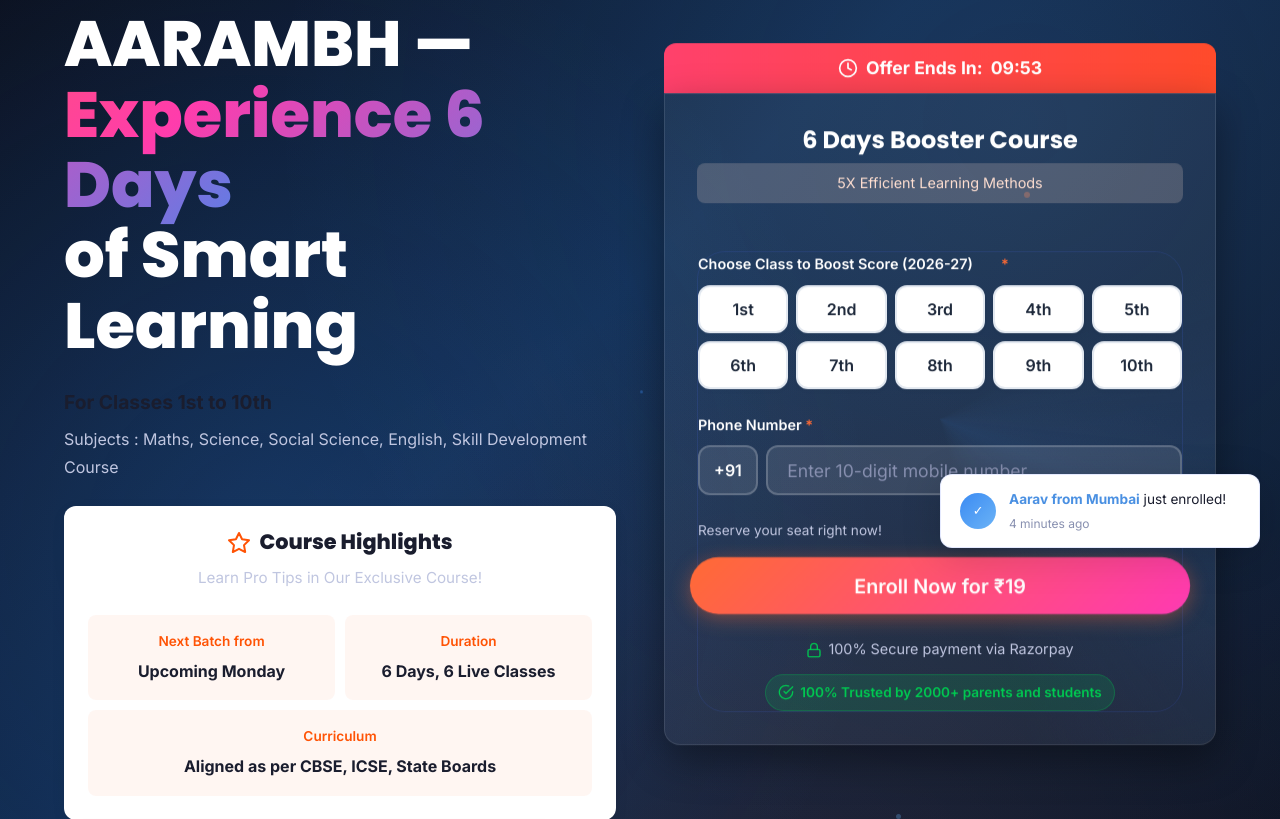
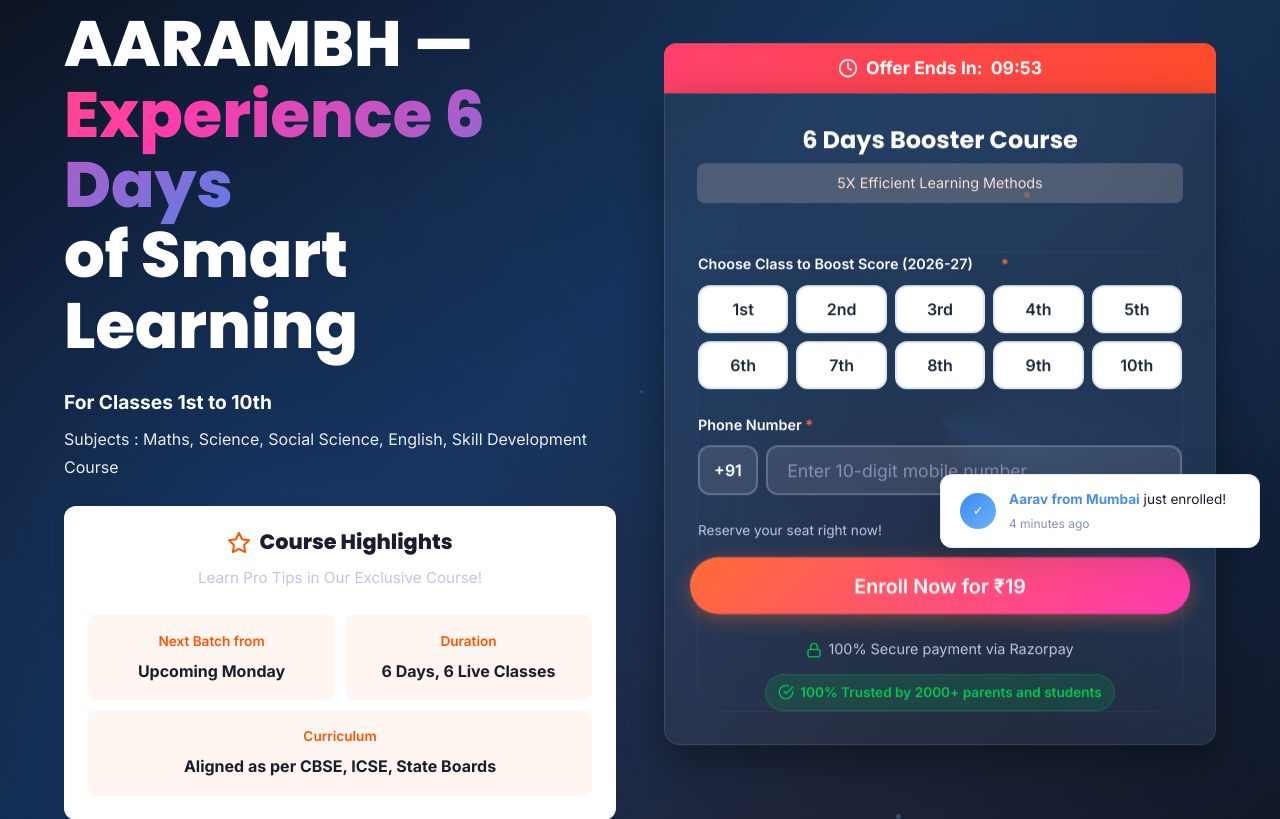
Before and after one commit to heyyguru/aarambh, a PHP site: page / in a window 1280 px wide. Shown: the part 152-971 px from the top of the page. Run offline with PHP 8.4, Linux system fonts and the light colour scheme; some libraries are stand-ins or nearby versions.

Commit message:
Fix text visibility in hero section, style the enroll modal, and sync modal timer

```diff
--- a/assets/js/main.js
+++ b/assets/js/main.js
@@ -213,12 +213,15 @@
 
             // New Form Countdown (10 minutes)
             const formTimer = $('#countdown-timer');
-            if (formTimer) {
-                if (formCountdownSeconds > 0) formCountdownSeconds--;
-                const m = Math.floor(formCountdownSeconds / 60);
-                const s = formCountdownSeconds % 60;
-                formTimer.textContent = `${String(m).padStart(2, '0')}:${String(s).padStart(2, '0')}`;
-            }
+            const modalTimer = $('#modal-countdown-timer');
+
+            if (formCountdownSeconds > 0) formCountdownSeconds--;
+            const m = Math.floor(formCountdownSeconds / 60);
+            const s = formCountdownSeconds % 60;
+            const timeString = `${String(m).padStart(2, '0')}:${String(s).padStart(2, '0')}`;
+
+            if (formTimer) formTimer.textContent = timeString;
+            if (modalTimer) modalTimer.textContent = timeString;
         }
 
         updateTimer();
--- a/index.php
+++ b/index.php
@@ -182,8 +182,8 @@ try {
                     of Smart Learning
                 </h1>
                 <div class="hero-subtitle" style="margin-bottom: 1.5rem; text-align: left;">
-                    <p style="font-weight: 700; color: var(--text-dark); margin-bottom: 5px; font-size: 1.2rem;">For Classes 1st to 10th</p>
-                    <p style="color: var(--text-light); font-size: 1rem;">Subjects : Maths, Science, Social Science, English, Skill Development Course</p>
+                    <p style="font-weight: 700; color: #ffffff; margin-bottom: 5px; font-size: 1.2rem;">For Classes 1st to 10th</p>
+                    <p style="color: rgba(255,255,255,0.9); font-size: 1rem;">Subjects : Maths, Science, Social Science, English, Skill Development Course</p>
                 </div>
 
                 <!-- Course Highlights -->
@@ -1028,7 +1028,7 @@ try {
 
     <!-- ==================== ENROLL MODAL ==================== -->
     <div class="success-overlay" id="enroll-modal" style="z-index: 10000; display: none;">
-        <div class="success-card" style="padding: 0; background: var(--bg-dark); max-width: 400px; width: 90%; border-radius: 16px; position: relative; border: 1px solid rgba(255,255,255,0.1); text-align: left; overflow: visible;">
+        <div class="success-card" style="padding: 0; background: #0B0E1A; max-width: 400px; width: 90%; border-radius: 16px; position: relative; border: 1px solid rgba(255,255,255,0.1); text-align: left; overflow: visible; box-shadow: 0 15px 40px rgba(0,0,0,0.5);">
             <button class="close-modal" onclick="closeEnrollModal()" style="position: absolute; top: -15px; right: -15px; background: white; color: var(--text-dark); border: none; width: 32px; height: 32px; border-radius: 50%; display: flex; align-items: center; justify-content: center; cursor: pointer; box-shadow: 0 4px 10px rgba(0,0,0,0.3); z-index: 10;">
                 <svg width="20" height="20" viewBox="0 0 24 24" fill="none" stroke="currentColor" stroke-width="2" stroke-linecap="round" stroke-linejoin="round"><line x1="18" y1="6" x2="6" y2="18"></line><line x1="6" y1="6" x2="18" y2="18"></line></svg>
             </button>
@@ -1049,16 +1049,16 @@ try {
 
                             <!-- Chips for Class Selection -->
                             <div class="class-chips-grid">
-                                <button type="button" class="modal-class-chip" data-value="1">1st</button>
-                                <button type="button" class="modal-class-chip" data-value="2">2nd</button>
-                                <button type="button" class="modal-class-chip" data-value="3">3rd</button>
-                                <button type="button" class="modal-class-chip" data-value="4">4th</button>
-                                <button type="button" class="modal-class-chip" data-value="5">5th</button>
-                                <button type="button" class="modal-class-chip" data-value="6">6th</button>
-                                <button type="button" class="modal-class-chip" data-value="7">7th</button>
-                                <button type="button" class="modal-class-chip" data-value="8">8th</button>
-                                <button type="button" class="modal-class-chip" data-value="9">9th</button>
-                                <button type="button" class="modal-class-chip" data-value="10">10th</button>
+                                <button type="button" class="class-chip modal-class-chip" data-value="1">1st</button>
+                                <button type="button" class="class-chip modal-class-chip" data-value="2">2nd</button>
+                                <button type="button" class="class-chip modal-class-chip" data-value="3">3rd</button>
+                                <button type="button" class="class-chip modal-class-chip" data-value="4">4th</button>
+                                <button type="button" class="class-chip modal-class-chip" data-value="5">5th</button>
+                                <button type="button" class="class-chip modal-class-chip" data-value="6">6th</button>
+                                <button type="button" class="class-chip modal-class-chip" data-value="7">7th</button>
+                                <button type="button" class="class-chip modal-class-chip" data-value="8">8th</button>
+                                <button type="button" class="class-chip modal-class-chip" data-value="9">9th</button>
+                                <button type="button" class="class-chip modal-class-chip" data-value="10">10th</button>
                             </div>
                             <div class="form-error" id="modal-error-class">Please select a class</div>
                         </div>
```
